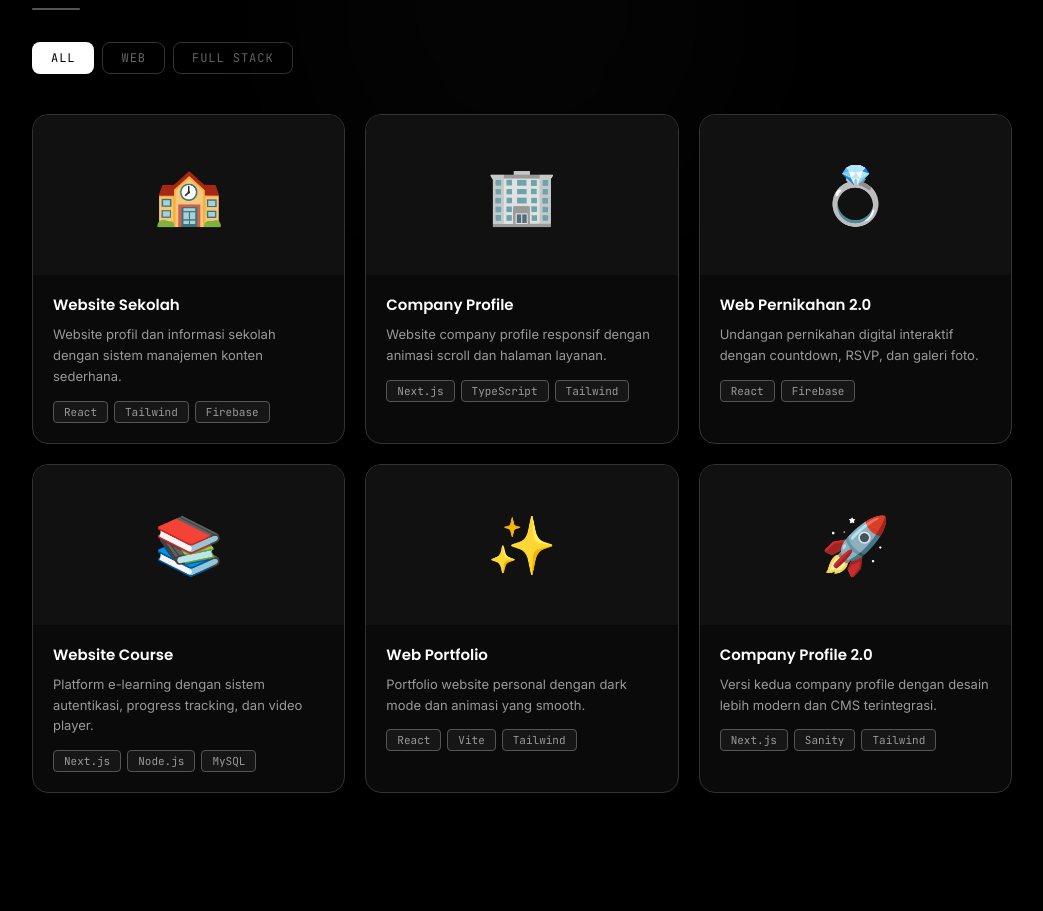
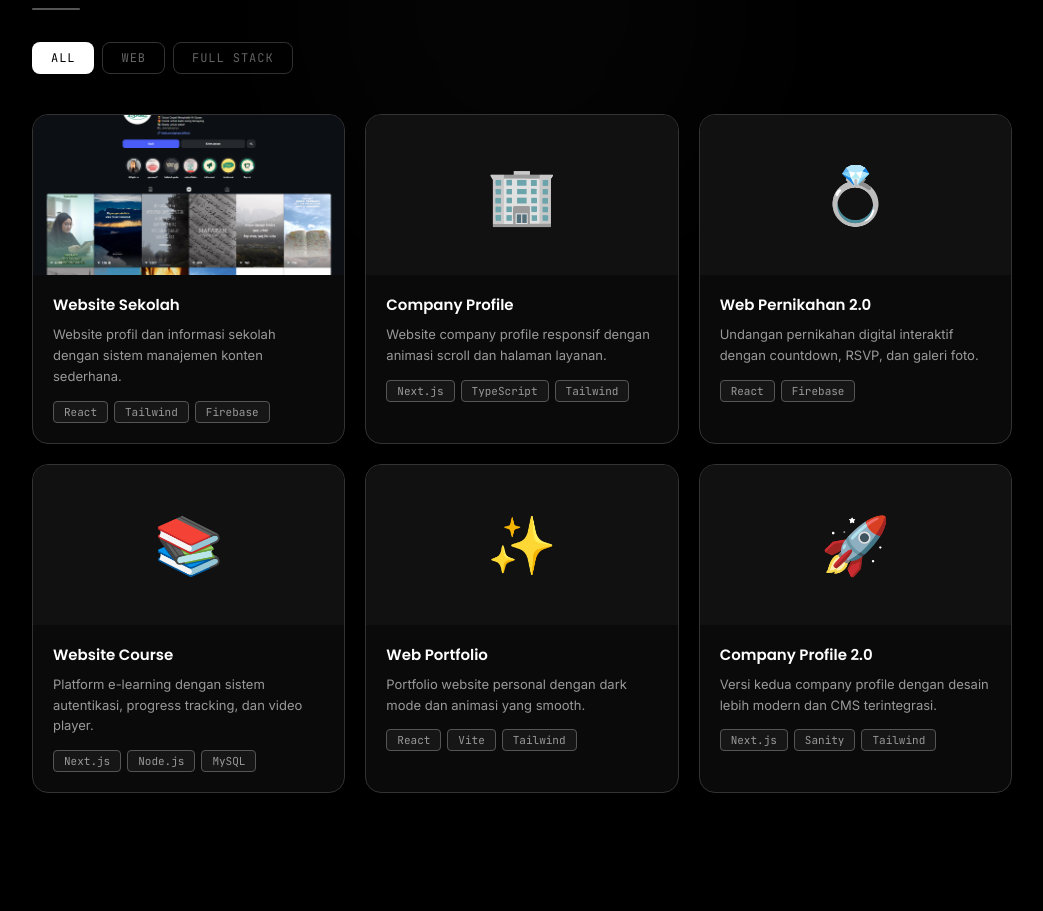
Before and after one commit to raeesaputro/Portfolio-Rae, a plain HTML site: page index.html in a window 1280 px wide. Shown: the part 2279-3190 px from the top of the page, without its empty margins (118-1161 px from the left). Drawn offline with Linux system fonts and the light colour scheme.

Commit message:
pokoknya adalah yang diubah

```diff
--- a/index.html
+++ b/index.html
@@ -1472,8 +1472,11 @@
             </div>
             <div class="projects-grid" id="projectsGrid">
                 <div class="project-card" data-cat="web">
-                    <div class="project-thumb" style="background:linear-gradient(135deg,#1e3a5f,#0a1628)">
-                        🏫<div class="project-thumb-overlay">VIEW PROJECT →</div>
+                    <div class="project-thumb">
+                        <!-- Ini tag untuk memasukkan gambar Anda -->
+                        <img src="Graphic-Design/Post/PKL/AkunAlghazi.official.png" alt="Project 1" style="width: 100%; height: 100%; object-fit: cover;">
+
+                        <div class="project-thumb-overlay">VIEW PROJECT →</div>
                     </div>
                     <div class="project-body">
                         <div class="project-title">Website Sekolah</div>
```
Also changed, not shown: Graphic-Design/Aset/Group 12.png (added), Graphic-Design/Marketing Visuals/Product Image/1.png (added), Graphic-Design/Marketing Visuals/Product Image/2.png (added), Graphic-Design/Marketing Visuals/Product Image/3.png (added), Graphic-Design/Marketing Visuals/Product Image/4.png (added), Graphic-Design/Marketing Visuals/Product Image/5.png (added), Graphic-Design/Post/PKL/AkunAlghazi.official.png (added), Graphic-Design/Post/PKL/AkunMedisstuff.id.png (added), Graphic-Design/Post/PKL/AkunStudiokesehatan.png (added), Graphic-Design/Post/PKL/Medisstuff.id.png (added), 7 other files.
